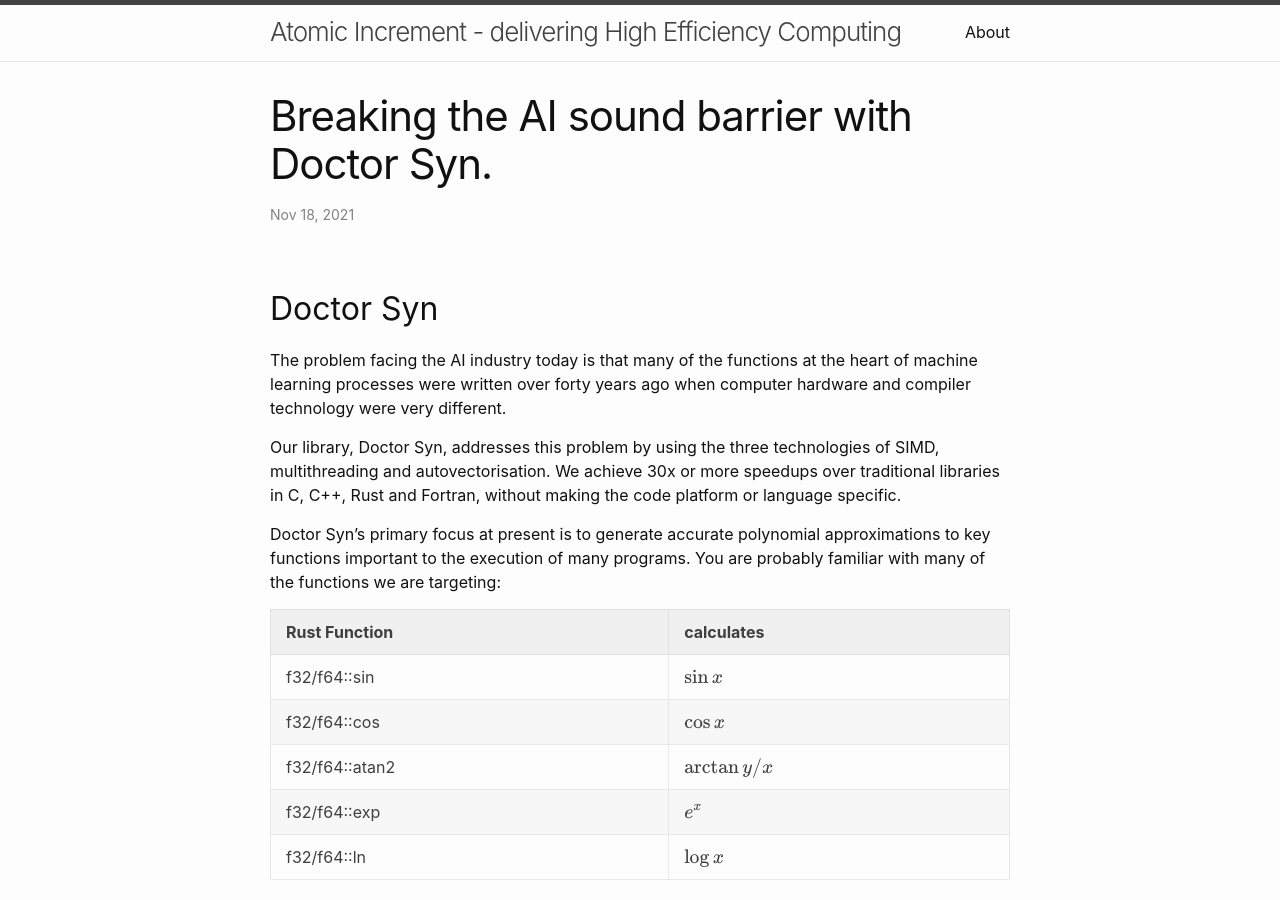
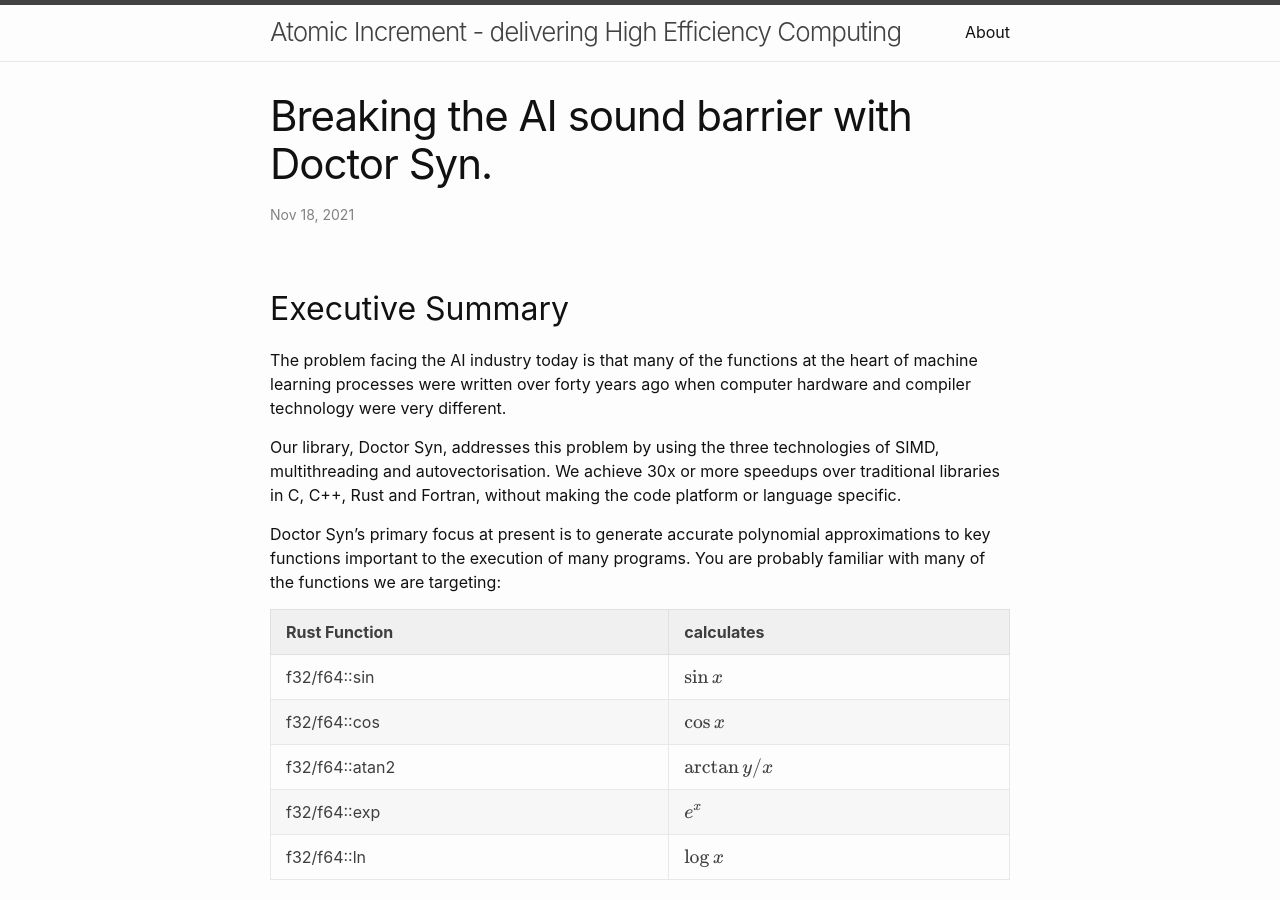
Before and after one commit to atomicincrement/atomicincrement.github.io, a Jekyll site: the page built from _posts/2021-11-18-polynomial-approximation.md, in a window 1280 px wide and 900 px high. Built offline with Jekyll 4.4.1, drawn with Linux system fonts in a browser that asks for light colours.

Commit message:
Update _posts/2021-11-18-polynomial-approximation.md
Co-authored-by: WillRogerJones <33420026+WillRogerJones@users.noreply.github.com>

```diff
--- a/_posts/2021-11-18-polynomial-approximation.md
+++ b/_posts/2021-11-18-polynomial-approximation.md
@@ -5,7 +5,7 @@ date:   2021-11-18
 categories: maths
 ---
 
-## Doctor Syn
+## Executive Summary
 
 The problem facing the AI industry today is that many of the functions at
 the heart of machine learning processes were written over forty years ago
```
